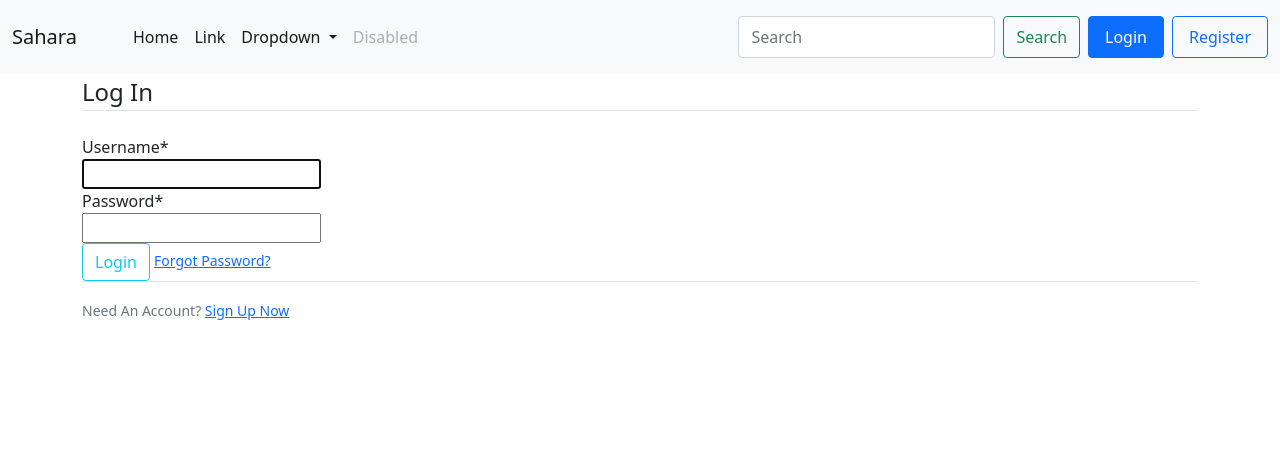
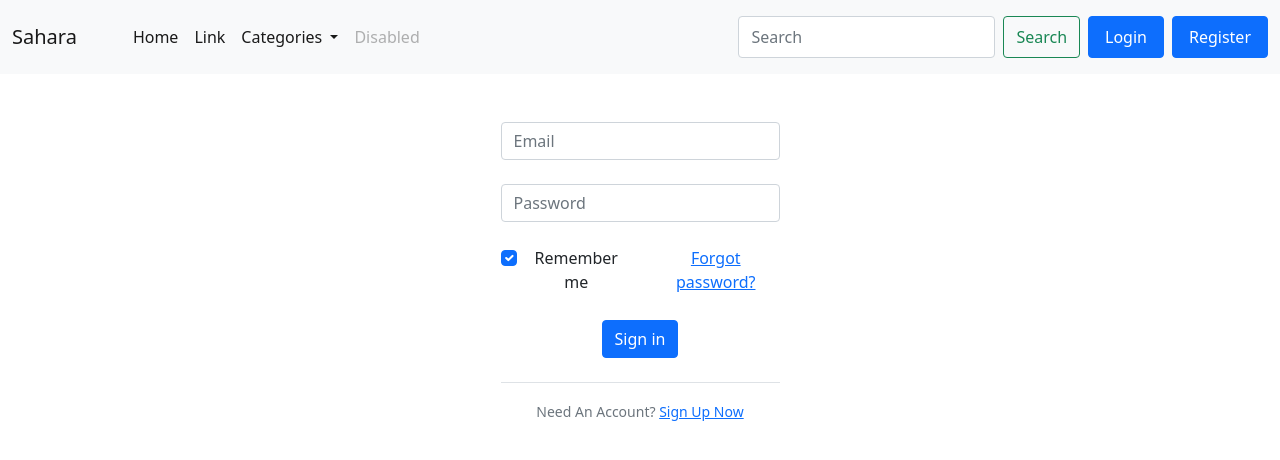
Before and after one commit to SanePai/CS-F213-OOP-Project, a Django app: page /login/ in a window 1280 px wide. Shown: the top 460 px of the page. Run offline with Django 3.2, Linux system fonts and the light colour scheme; some libraries are stand-ins or nearby versions.

Commit message:
frontend

```diff
--- a/ecom_app/core/templates/core/base.html
+++ b/ecom_app/core/templates/core/base.html
@@ -31,7 +31,7 @@
                   </li>
                   <li class="nav-item dropdown">
                     <a class="nav-link active dropdown-toggle" href="#" id="navbarDropdown" role="button" data-bs-toggle="dropdown" aria-expanded="false">
-                      Dropdown
+                      Categories
                     </a>
                     <ul class="dropdown-menu" aria-labelledby="navbarDropdown">
                       <li><a class="dropdown-item" href="#">Action</a></li>
@@ -50,8 +50,12 @@
                     <button class="btn btn-outline-success" type="submit">Search</button>
                   </form>
                   {% if not user.is_authenticated %}
-                      <a class = "nav-item nav-link btn btn-primary d-flex" style="float: right; margin-left: 0.5rem;" href="https://www.google.com">Login</a>
-                      <button class = "nav-item nav-link btn btn-outline-primary d-flex" style="float: right; margin-left: 0.5rem;">Register</button>
+                      <a class = "nav-item nav-link btn btn-primary d-flex" style="float: right; margin-left: 0.5rem;" href="/login">Login</a>
+                      <a class = "nav-item nav-link btn btn-primary d-flex" style="float: right; margin-left: 0.5rem;" href="/register">Register</a>
+                  </ul>
+                {% endif %}
+                {% if user.is_authenticated %}
+                      <a class = "nav-item nav-link btn btn-primary d-flex" style="float: right; margin-left: 0.5rem;" href="/logout">Logout</a>
                   </ul>
                 {% endif %}
               </div>
--- a/ecom_app/users/templates/users/login.html
+++ b/ecom_app/users/templates/users/login.html
@@ -2,24 +2,37 @@
 {% load crispy_forms_tags %}
 
 {% block content %}
-    <div class="content-section">
+<center>
+  <div class="content-section w-25 align-items-center"  style="position:relative;top:3em;">
      <form method="POST">
         {% csrf_token %}
-            <fieldset class="form-group">
-                <legend class="border-bottom mb-4">Log In</legend>
-                {{ form|crispy }}
-            </fieldset>
-            <div class="form-group">
-                <button class="btn btn-outline-info" type="submit">Login</button>
-                <small class="text-muted ml-2">
-                    <a href="#">Forgot Password?</a>
-                </small>
+        <div class="form-outline mb-4">
+           <input name="username" type="email" id="form1Example1" class="form-control" placeholder="Email"/>
         </div>
+        <div class="form-outline mb-4">
+           <input name="password" type="password" id="form1Example2" class="form-control" placeholder="Password" />
+        </div>
+        <div class="row mb-4">
+           <div class="col d-flex justify-content-center">
+              <div class="form-check">
+                 <input class="form-check-input" type="checkbox" value="" id="form1Example3" checked/>
+                 <label class="form-check-label" for="form1Example3"> Remember me </label>
+              </div>
+           </div>
+           <div class="col">
+              <!-- Simple link -->
+              <a href="#!">Forgot password?</a>
+           </div>
+        </div>
+        <!-- Submit button -->
+        <button type="submit" class="btn btn-primary btn-block">Sign in</button>
      </form>
+     <br>
      <div class="border-top pt-3">
         <small class="text-muted">
-                Need An Account? <a class="ml-2" href="#">Sign Up Now</a>
+        Need An Account? <a class="ml-2" href="{% url 'register' %}">Sign Up Now</a>
         </small>
      </div>
   </div>
+</center>
 {% endblock content %}
```
Also changed, not shown: ecom_app/users/templates/users/register.html (+38 -9 lines), ecom_app/db.sqlite3, ecom_app/users/migrations/0003_alter_profile_image.py (added), ecom_app/users/migrations/0004_merge_20210422_0032.py (added). Lines whose indentation alone changed are shown as unchanged.
